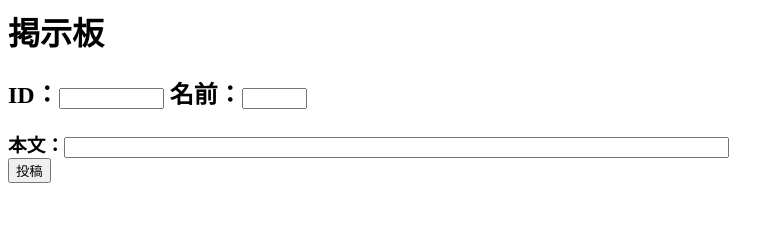
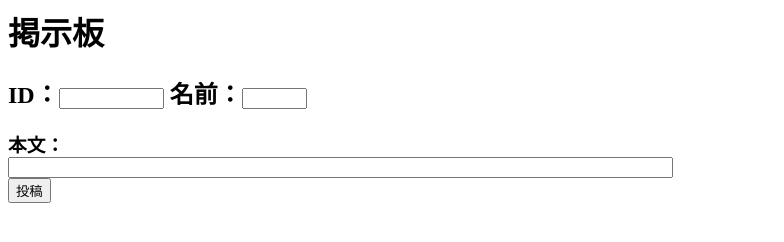
Before and after one commit to Tsubasa2010/keiziban1, a plain HTML site: page index.html in a window 1280 px wide. Shown: the whole page, without its empty margins (0-784 px from the left). Drawn offline with Linux system fonts and the light colour scheme.

Commit message:
Update index.html

```diff
--- a/index.html
+++ b/index.html
@@ -12,7 +12,7 @@ ID：<input type="int" size="10" name="id">
 名前：<input type="text" size="5" name="name">
 </h2>
 <h3>
-<div class="honbun">本文：<input type="text" size="80" name="name2"></div>
+本文：<div class="honbun"><input type="text" size="80" name="name2"></div>
 <div class="toukou"><input type="submit" value="投稿"></div>
 </h3>
 </form>
```
